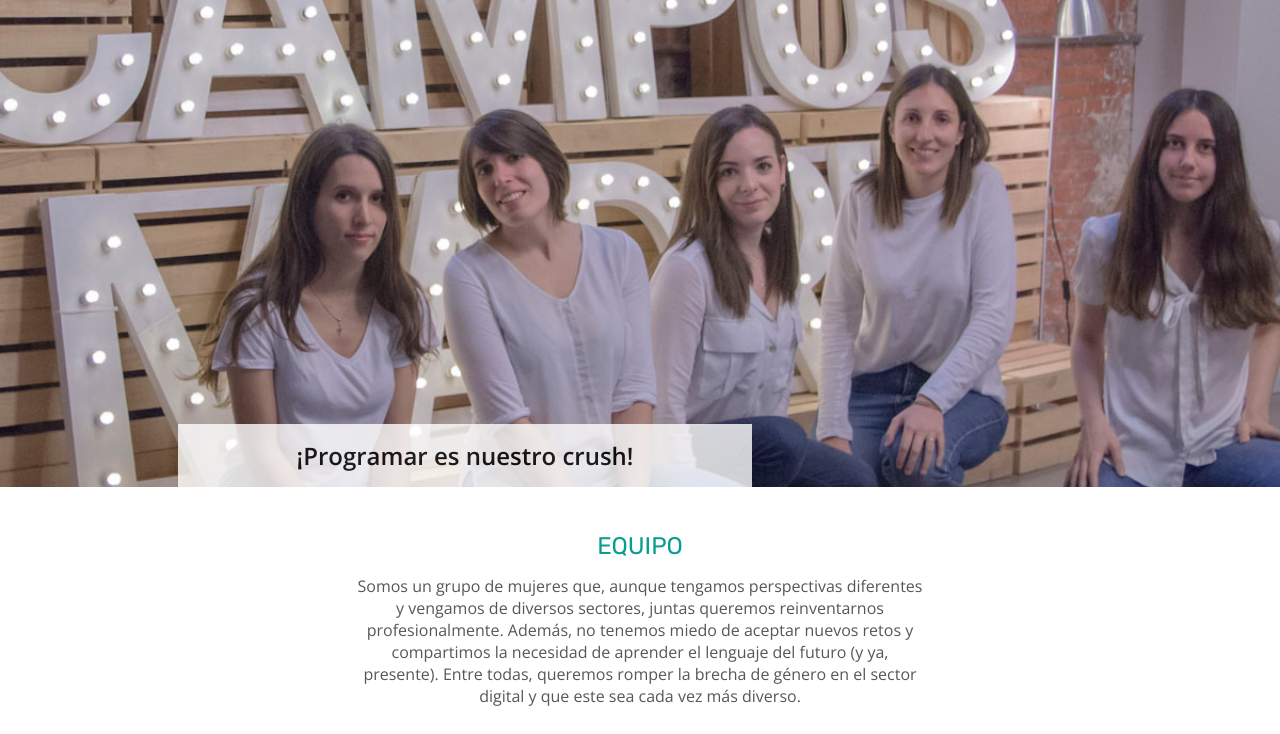
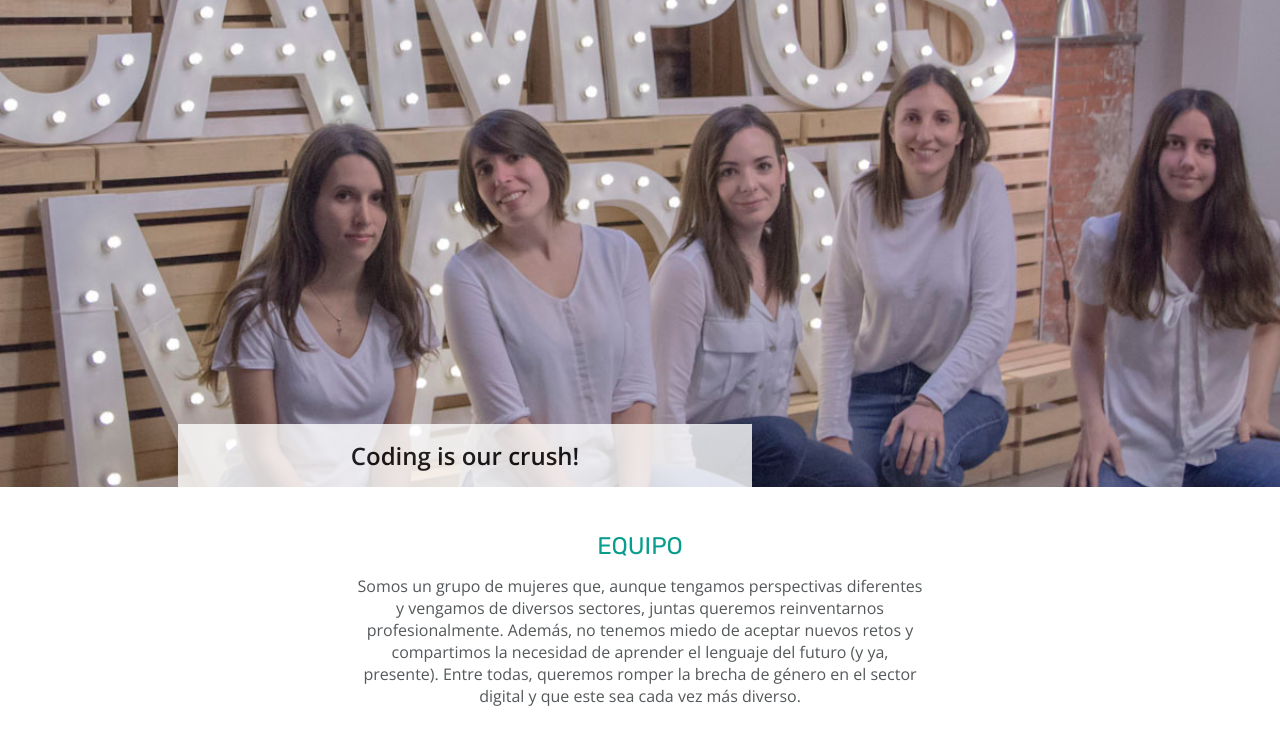
Before and after one commit to esterlegaz/e-s1-codecrushers, a website: page docs/index.html in a window 1280 px wide. Shown: the part 63-797 px from the top of the page. Drawn offline with nearby package versions, Linux system fonts and the light colour scheme.

Commit message:
Change claim

```diff
--- a/docs/index.html
+++ b/docs/index.html
@@ -44,7 +44,7 @@
                 <!-- HERO Y CLAIM-->
                 <div class="claim-container">
                     <div class="div claim">
-                         <h2 class=" section-title-claim">¡Programar es nuestro crush!</h2>
+                         <h2 class=" section-title-claim">Coding is our crush!</h2>
 
                     </div>
                 </div>
```
Also changed, not shown: _src/templates/partials/_main-hero-index.html (+1 -1 lines).
